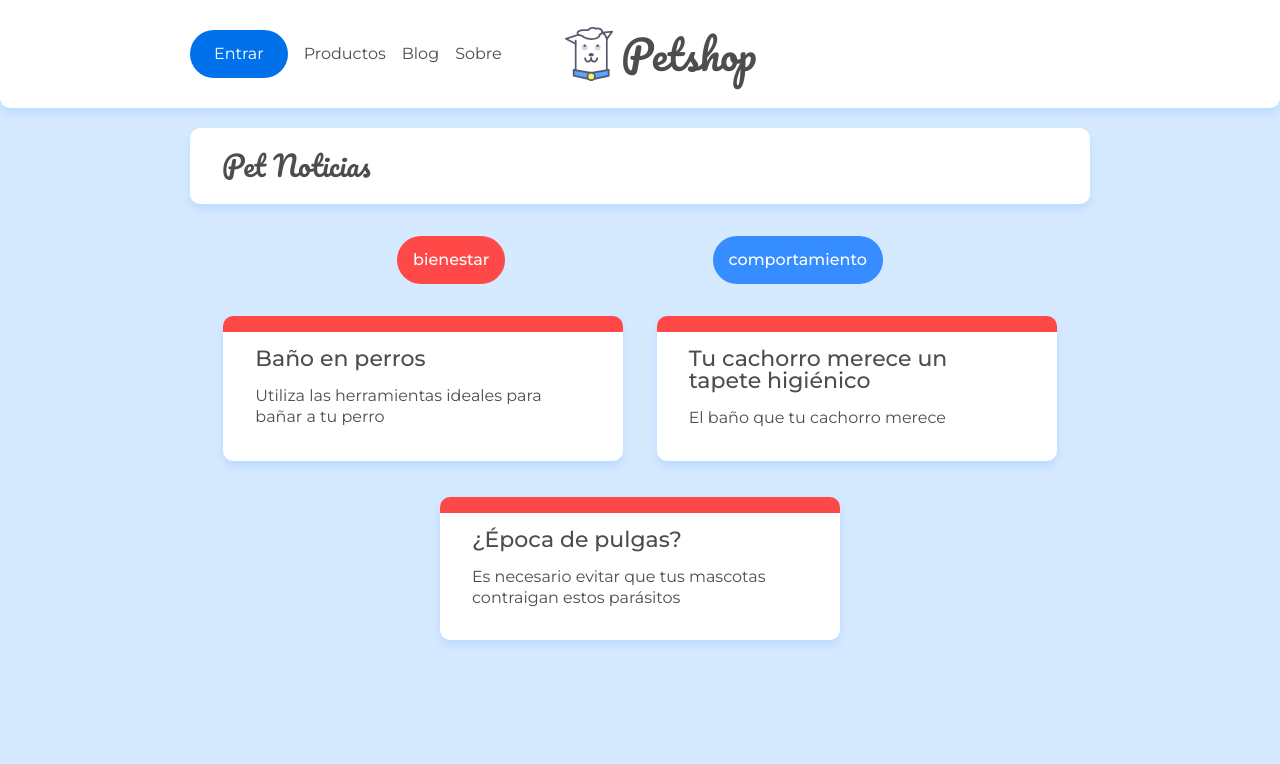
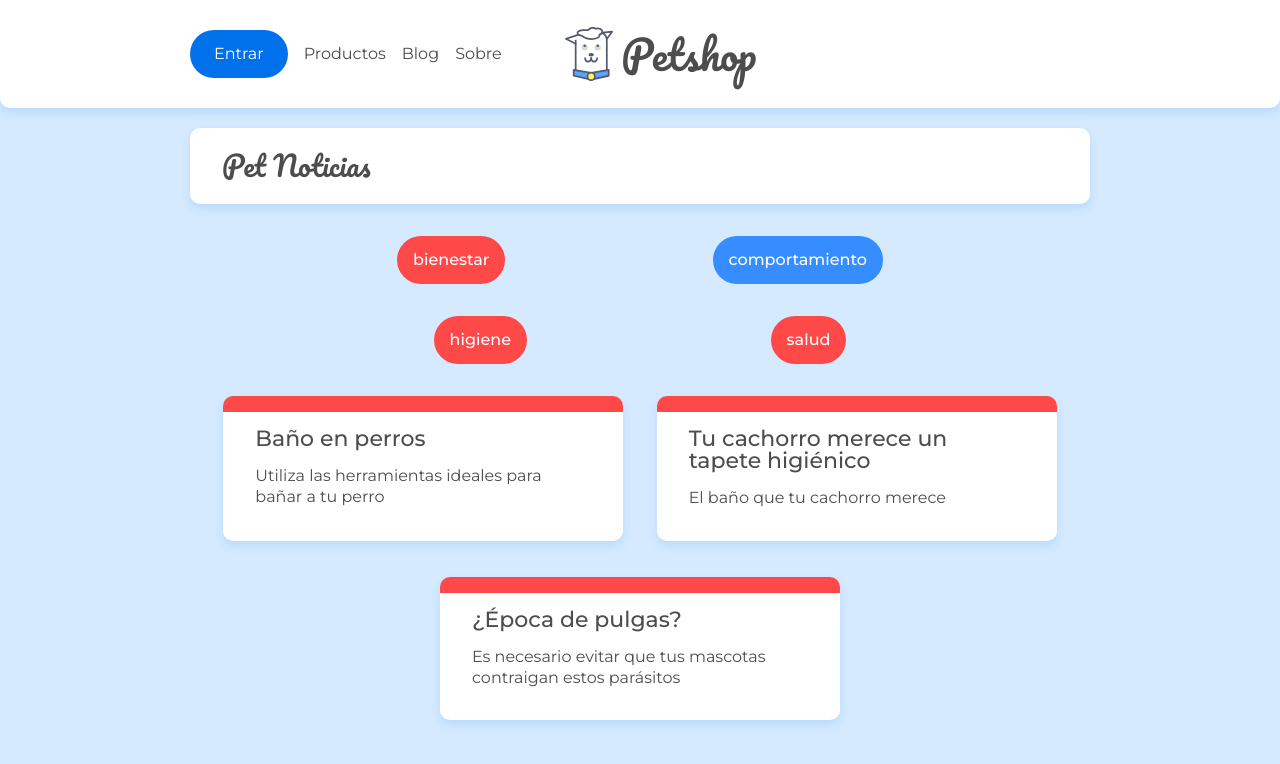
Before and after one commit to Douglas-i/react-router, a React (Create React App) app: page /categoria/bienestar in a window 1280 px wide. Shown: the top 764 px of the page. Built offline with nearby package versions, Linux system fonts and the light colour scheme; data requests are answered from the project's data file.

Commit message:
Creando las subcategorias

```diff
--- a/src/pages/Categoria.jsx
+++ b/src/pages/Categoria.jsx
@@ -7,7 +7,15 @@ import ListPosts from '../Components/ListPosts'
 import { useParams, Routes, Route, Link, useResolvedPath } from 'react-router-dom'
 
 const Categoria = () => {
+    const [subcategorias, setSubcategorias] = useState([])
     const { id } = useParams()
+    const url = useResolvedPath("").pathname
+
+    useEffect(() => {
+        buscar(`/categorias?id=${id}`, (response) => {
+            setSubcategorias(response[0].subcategorias)
+        })
+    }, [id])
 
 
     return (
@@ -16,6 +24,17 @@ const Categoria = () => {
                 <h2 className='title-page'>Pet Noticias</h2>
             </div>
             <ListCategories />
+            <ul className='category-list container flex'>
+                {
+                    subcategorias.map(subcategoria => (
+                        <li className={`category-list__category category-list__category--${id}`} key={subcategoria}>
+                            <Link to={`${url}/${subcategoria}`}>
+                                {subcategoria}
+                            </Link>
+                        </li>
+                    ))
+                }
+            </ul>
             <Routes>
                 <Route path='/' element={<ListPosts url={`/posts?categoria=${id}`} />} />
                 {/* <Route path='/:subcategoria' element={<SubCategoria />} /> */}
```
